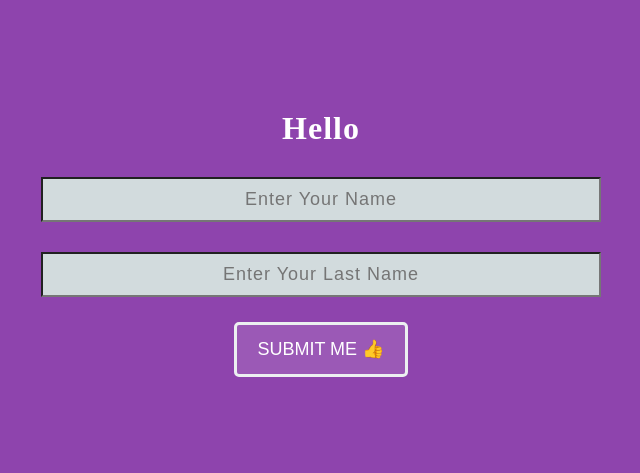
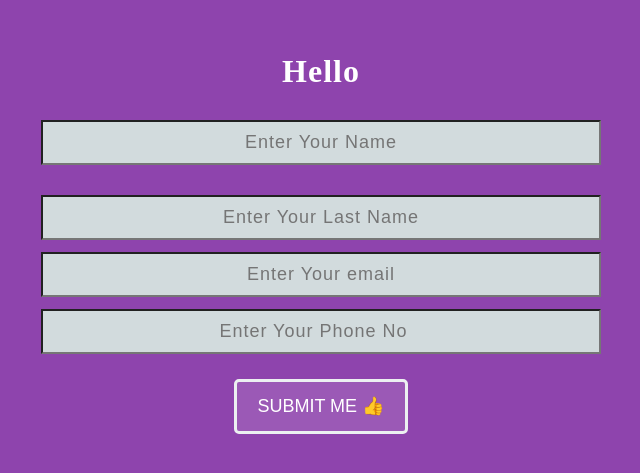
Before and after one commit to muktinathrajbanshi/ReactTutorial, a React (Create React App) app: page / in a window 1280 px wide. Shown: the part 157-630 px from the top of the page, without its empty margins (319-959 px from the left). Built offline with nearby package versions, Linux system fonts and the light colour scheme; a web font is replaced by a local one.

Commit message:
React Login Form Challenge in React

```diff
--- a/src/App.jsx
+++ b/src/App.jsx
@@ -5,14 +5,18 @@
     const [fullName, setFullName] = useState({
         fname: "",
         lname: "",
+        email: "",
+        phone: "",
     });
 
     const inputEvent = (event) => {
         console.log(event.target.value);
         console.log(event.target.name);
 
-        const value = event.target.value;
-        const name = event.target.name;
+        // const value = event.target.value;
+        // const name = event.target.name;
+
+        const {value, name} = event.target;
 
         setFullName((preValue) => {
         // console.log(preValue);
@@ -20,14 +24,33 @@
            return {
             fname: value,
             lname: preValue.lname,
+            email: preValue.email,
+            phone: preValue.phone,
+
            };
         } else if(name === "lName") {
            return {
             fname: preValue.fname,
             lname: value,
+            email: preValue.email,
+            phone: preValue.phone,
+           };
+        } else if(name === "email") {
+           return {
+            fname: preValue.fname,
+            lname: preValue.lname,
+            email: value,
+            phone: preValue.phone,
+             };
+        }else if(name === "phone") {
+           return {
+            fname: preValue.fname,
+            lname: preValue.lname,
+            email: preValue.email,
+            phone: value,
            };
         }
-        })
+        });
 
     };
 
@@ -43,6 +66,8 @@
             <form onSubmit={onSubmits}>
             <div>
                 <h1> Hello {fullName.fname} {fullName.lname} </h1>
+                <p> {fullName.email} </p>
+                <p> {fullName.phone} </p>
                 <input
                  type="text"
                  placeholder="Enter Your Name"
@@ -58,6 +83,21 @@
                  onChange={inputEvent}
                  value={fullName.lname}
                   />
+                  <input
+                 type="email"
+                 placeholder="Enter Your email"
+                 name="email"
+                 onChange={inputEvent}
+                 value={fullName.email}
+                 autoComplete="off"
+                  />
+                  <input
+                 type="number"
+                 placeholder="Enter Your Phone No"
+                 name="phone"
+                 onChange={inputEvent}
+                 value={fullName.phone}
+                  />
                 <button type="submit"> Submit Me 👍 </button>
             </div>
             </form>
```
